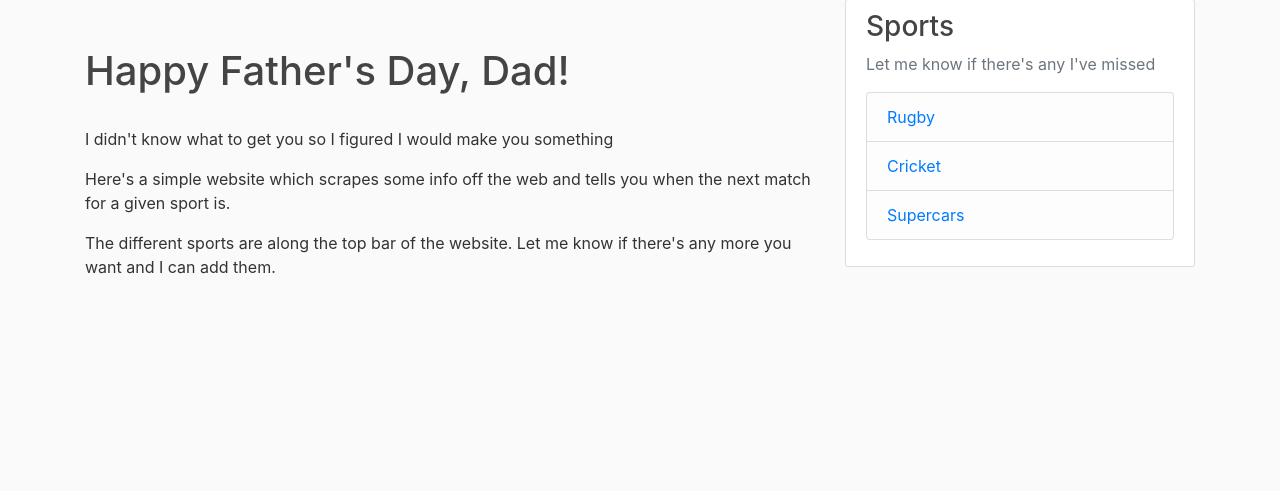
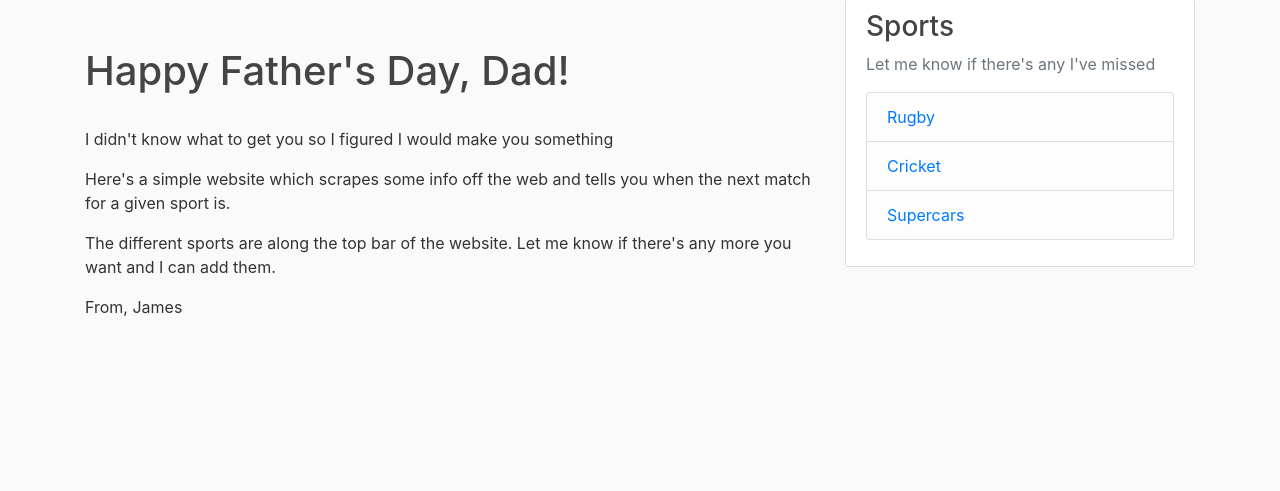
Before and after one commit to jamesdmeldrum/fathersday, a Django app: page / in a window 1280 px wide. Shown: the part 81-572 px from the top of the page. Run offline with Django 3.2, Linux system fonts and the light colour scheme; parts of the project's set-up code (start-up, migrations or seed data) failed here and were passed over; some libraries are stand-ins or nearby versions.

Commit message:
add name message

```diff
--- a/django_project/sports/templates/sports/homepage.html
+++ b/django_project/sports/templates/sports/homepage.html
@@ -13,5 +13,8 @@
     <p>
       The different sports are along the top bar of the website. Let me know if there's any more you want and I can add them.
     </p>
+    <p>
+      From, James
+    </p>
 
 {% endblock %}
```
